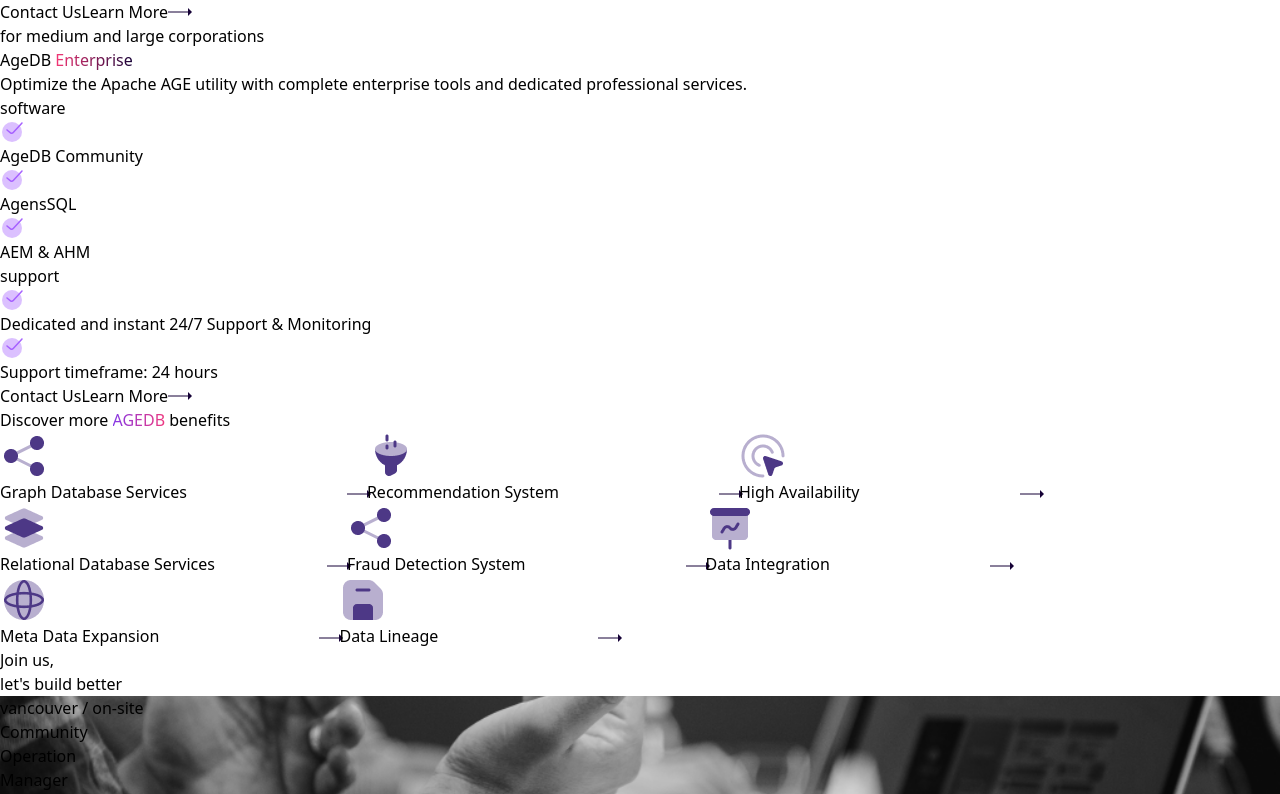
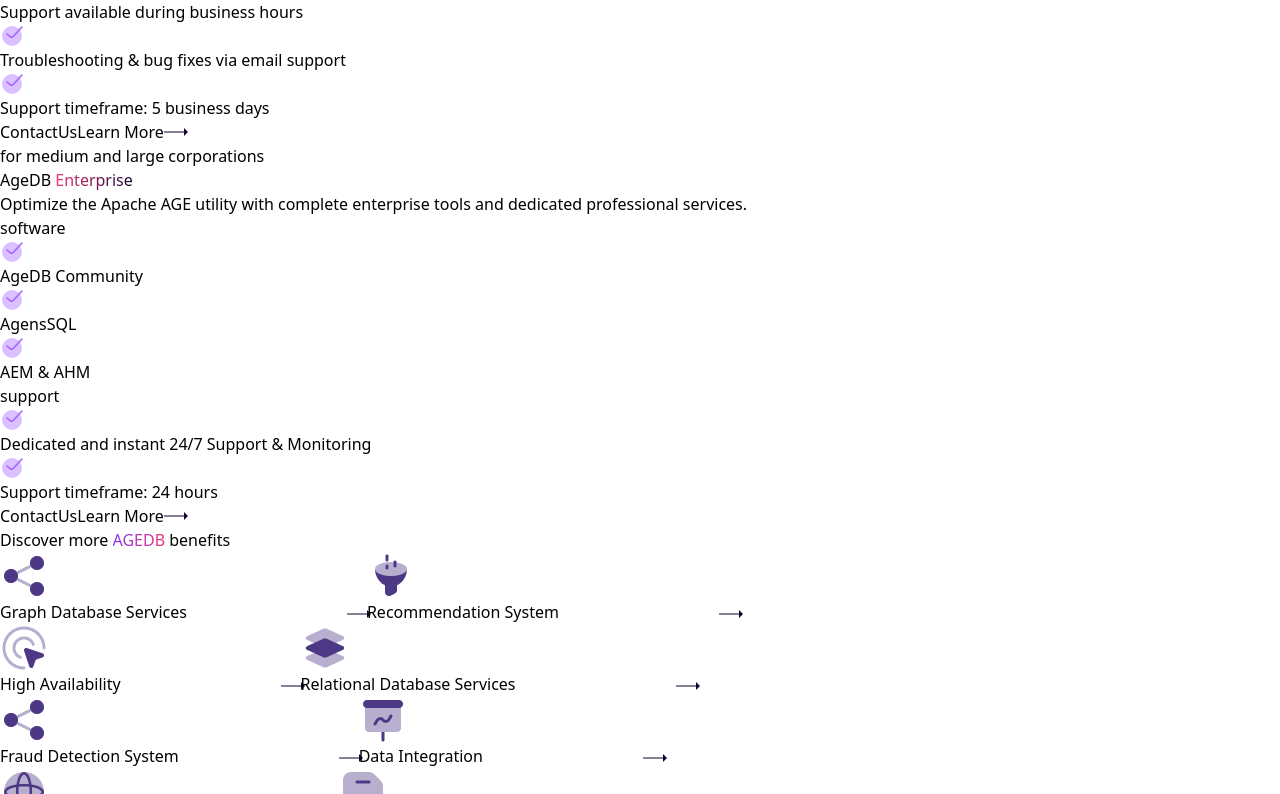
Before and after one commit to PawnsApprentice/website-bit, a Vue app: page / in a window 1280 px wide. Shown: the part 1966-2760 px from the top of the page. Built offline with nearby package versions, Linux system fonts and the light colour scheme.

Commit message:
Modifed for screen size

```diff
--- a/src/components/Benefits/BenefitsContainer.vue
+++ b/src/components/Benefits/BenefitsContainer.vue
@@ -5,60 +5,68 @@
         Discover more <span class="gradient-word">AGEDB </span>benefits
       </p>
     </div>
-    <div class="mt-10 flex justify-between">
+    <div class="mt-10 flex flex-wrap justify-between md:justify-start">
       <Capsule
-        marginRight="10rem"
+        class="mr-10 mb-5"
         text="Graph Database Services"
         :imageSrc="share"
         id="m3"
+        marginRight="10rem"
       />
       <Capsule
-        marginRight="10rem"
+        class="mr-10 mb-5"
         text="Recommendation System"
         :imageSrc="filter"
         id="m4"
+        marginRight="10rem"
       />
+    </div>
+    <div class="mt-5 flex flex-wrap justify-between md:justify-start">
       <Capsule
-        marginRight="10rem"
+        class="mr-10 mb-5"
         text="High Availability"
         :imageSrc="interactive"
         id="m5"
+        marginRight="10rem"
       />
-    </div>
-    <div class="mt-5 flex justify-between">
       <Capsule
-        marginRight="7rem"
+        class="mr-10 mb-5"
         text="Relational Database Services"
         :imageSrc="layers"
         id="m6"
+        marginRight="10rem"
       />
+    </div>
+    <div class="mt-5 flex flex-wrap justify-between md:justify-start">
       <Capsule
-        marginRight="10rem"
+        class="mr-10 mb-5"
         text="Fraud Detection System"
         :imageSrc="share"
         id="m7"
+        marginRight="10rem"
       />
       <Capsule
-        marginRight="10rem"
+        class="mr-10 mb-5"
         text="Data Integration"
         :imageSrc="present"
         id="m8"
+        marginRight="10rem"
       />
     </div>
-    <div class="mt-5 flex">
+    <div class="mt-5 flex flex-wrap justify-between md:justify-start">
       <Capsule
-        class="mr-64"
-        marginRight="10rem"
+        class="mr-10 mb-5"
         text="Meta Data Expansion"
         :imageSrc="globe"
         id="m9"
+        marginRight="10rem"
       />
       <Capsule
-        class="ml-4"
-        marginRight="10rem"
+        class="mr-10 mb-5"
         text="Data Lineage"
         :imageSrc="disk"
         id="m10"
+        marginRight="10rem"
       />
     </div>
   </div>
--- a/src/components/Feature/FeatureCard.vue
+++ b/src/components/Feature/FeatureCard.vue
@@ -1,5 +1,5 @@
 <template>
-  <div class="bg-card card py-12 pl-12 rounded-lg">
+  <div class="bg-card card py-12 pl-12 md:pl-5 rounded-lg">
     <img :src="imageSrc" :alt="imageAlt" />
     <p class="mt-7 text-deep-purple text-2xl font-extrabold">{{ title }}</p>
     <p class="mt-7 text-purple font-medium">{{ description }}</p>
@@ -31,6 +31,11 @@
 </script>
 <style scoped>
 .card {
-  width: 32rem;
+  width: 20rem;
+}
+@media (min-width: 1920px) {
+  .card {
+    width: 32rem;
+  }
 }
 </style>
--- a/src/components/Footer.vue
+++ b/src/components/Footer.vue
@@ -17,7 +17,7 @@
           <a class="block font-medium mt-3" href="">Blogs</a>
         </div>
       </div>
-      <div class="mr-40">
+      <div class="mr-40 md:mr-0">
         <div class="mt-7 flex items-center">
           <img class="mr-3" src="/src/assets/twitter.png" alt="Twitter" />
           <Arrow link-text="Cotch our latest updates on twitter" />
--- a/src/components/Plan/PlanCardCommunity.vue
+++ b/src/components/Plan/PlanCardCommunity.vue
@@ -53,13 +53,14 @@
       Support timeframe: 5 business days
     </p>
 
-    <div class="mt-15">
+    <div class="mt-15 flex items-center">
       <button
-        class="rounded-full bg-pink mt-10 px-10 py-3.5 text-white font-semibold hover:bg-white hover:text-pink"
+        class="rounded-full bg-pink mt-10 px-5 md:px-10 py-10 md:py-5 text-white font-semibold hover:bg-white hover:text-pink md:flex md:flex-row"
       >
-        Contact Us
+        <span class="md:inline-block">Contact</span>
+        <span class="md:inline-block ml-2">Us</span>
       </button>
-      <Arrow class="ml-7 text-xl" link-text="Learn More" />
+      <Arrow class="ml-5 mt-10 text-xl" link-text="Learn More" />
     </div>
   </div>
 </template>
--- a/src/components/Plan/PlanCardEnterprise.vue
+++ b/src/components/Plan/PlanCardEnterprise.vue
@@ -54,13 +54,14 @@
       />
       Support timeframe: 24 hours
     </p>
-    <div class="mt-15">
+    <div class="mt-15 flex items-center">
       <button
-        class="rounded-full bg-pink mt-10 px-10 py-3.5 text-white font-semibold hover:bg-white hover:text-pink"
+        class="rounded-full bg-pink mt-10 px-5 md:px-10 py-10 md:py-5 text-white font-semibold hover:bg-white hover:text-pink md:flex md:flex-row"
       >
-        Contact Us
+        <span class="md:inline-block">Contact</span>
+        <span class="md:inline-block ml-2">Us</span>
       </button>
-      <Arrow class="ml-7 text-xl" link-text="Learn More" />
+      <Arrow class="ml-5 mt-10 text-xl" link-text="Learn More" />
     </div>
   </div>
 </template>
--- a/src/components/QuestionContainer.vue
+++ b/src/components/QuestionContainer.vue
@@ -14,8 +14,8 @@
         assist you!
       </p>
     </div>
-    <div class="w-5/12">
-      <img class="h-96" src="../assets/map.png" alt="" />
+    <div class="w-5/12 md:w-6/12">
+      <img class="h-96 md:h-3/4 md:w-full" src="../assets/map.png" alt="" />
     </div>
   </div>
 </template>
```
